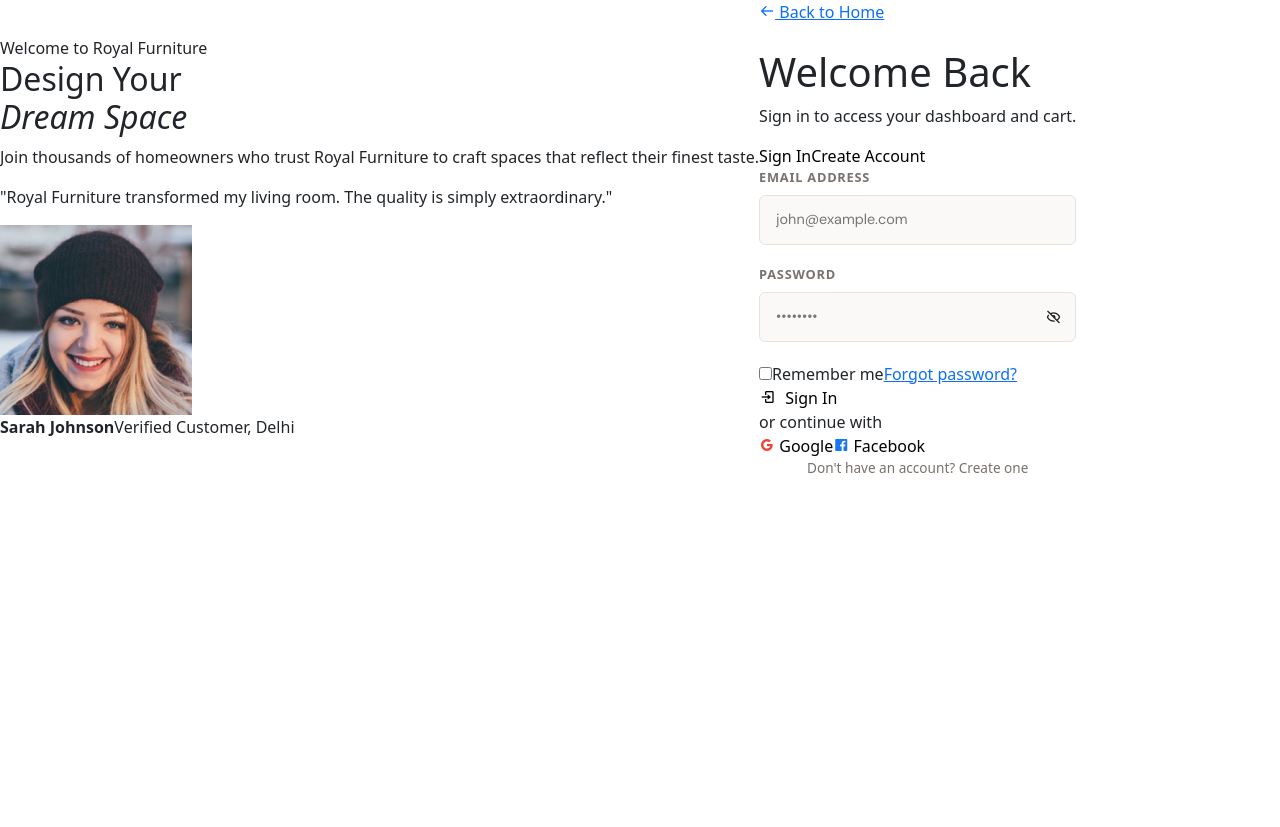
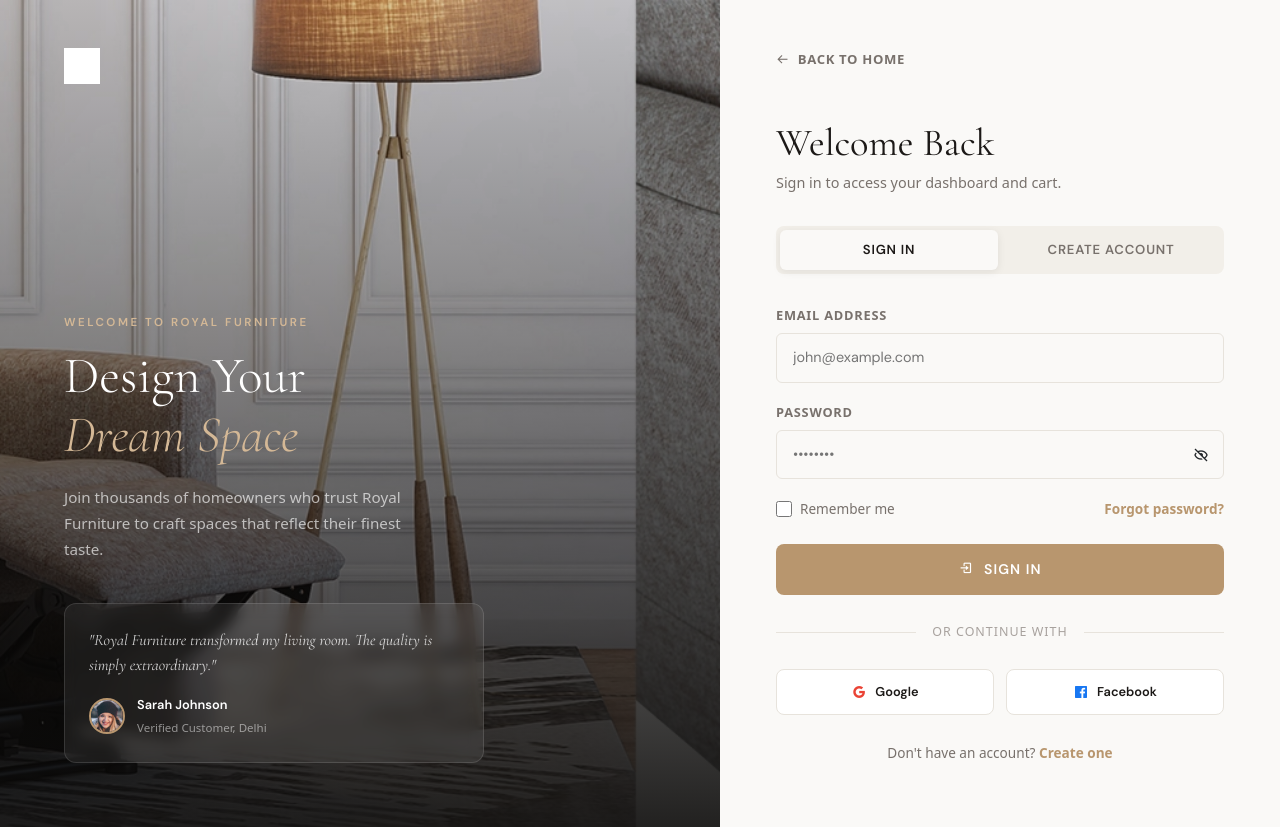
Before and after one commit to blackhole2100/bespoke-luxury-Next.js, a Next.js app: page /signup in a window 1280 px wide. Before the commit the page ends 800 px from the top, so only its background shows below. Built offline with nearby package versions, Linux system fonts and the light colour scheme; no server answers.

Commit message:
fix: restore missing authentication layout styles in globals.css

```diff
--- a/src/app/globals.css
+++ b/src/app/globals.css
@@ -1693,3 +1693,305 @@
     color: var(--text-muted);
     font-size: 1.1rem;
 }
+
+/* ============================================================
+   AUTHENTICATION LAYOUT
+   ============================================================ */
+.auth-layout {
+    display: flex;
+    width: 100%;
+    min-height: 100vh;
+}
+
+/* Left: Image Panel */
+.auth-panel-image {
+    flex: 1.1;
+    background-image: url('/images/animation1.jpg');
+    background-size: cover;
+    background-position: center;
+    position: relative;
+    display: flex;
+    flex-direction: column;
+    justify-content: flex-end;
+    padding: 4rem;
+}
+.auth-panel-image::before {
+    content: '';
+    position: absolute;
+    inset: 0;
+    background: linear-gradient(
+        to top,
+        rgba(10, 9, 8, 0.9) 0%,
+        rgba(10, 9, 8, 0.5) 50%,
+        rgba(10, 9, 8, 0.15) 100%
+    );
+}
+.auth-image-logo {
+    position: absolute;
+    top: 3rem;
+    left: 4rem;
+    z-index: 2;
+}
+.auth-image-logo img {
+    height: 36px;
+    width: auto;
+    filter: brightness(0) invert(1);
+}
+.auth-image-logo .logo-text {
+    font-family: 'Cormorant Garamond', serif;
+    font-size: 1.6rem;
+    font-weight: 500;
+    color: white;
+    letter-spacing: 0.1em;
+    display: none;
+}
+.auth-image-content {
+    position: relative;
+    z-index: 2;
+}
+.auth-image-content .tagline {
+    font-family: 'DM Sans', sans-serif;
+    font-size: 0.72rem;
+    font-weight: 700;
+    letter-spacing: 0.22em;
+    text-transform: uppercase;
+    color: var(--accent-light, #D4B896);
+    margin-bottom: 1rem;
+    display: block;
+}
+.auth-image-content h2 {
+    font-family: 'Cormorant Garamond', serif;
+    font-size: clamp(2.2rem, 4vw, 3.5rem);
+    font-weight: 300;
+    color: white;
+    line-height: 1.15;
+    margin-bottom: 1.25rem;
+}
+.auth-image-content h2 em { font-style: italic; color: var(--accent-light, #D4B896); }
+.auth-image-content p {
+    color: rgba(255,255,255,0.65);
+    font-size: 0.95rem;
+    line-height: 1.7;
+    max-width: 380px;
+}
+
+.auth-testimonial {
+    margin-top: 2.5rem;
+    padding: 1.5rem;
+    background: rgba(255,255,255,0.07);
+    border: 1px solid rgba(255,255,255,0.12);
+    border-radius: 12px;
+    backdrop-filter: blur(8px);
+    max-width: 420px;
+}
+.auth-testimonial blockquote {
+    color: rgba(255,255,255,0.8);
+    font-family: 'Cormorant Garamond', serif;
+    font-style: italic;
+    font-size: 1rem;
+    line-height: 1.6;
+    margin-bottom: 1rem;
+    border-left: none;
+    padding-left: 0;
+}
+.auth-testimonial-author {
+    display: flex;
+    align-items: center;
+    gap: 0.75rem;
+}
+.auth-testimonial-author img {
+    width: 36px; height: 36px;
+    border-radius: 50%;
+    object-fit: cover;
+    border: 2px solid var(--accent, #B8966E);
+}
+.auth-testimonial-author strong {
+    display: block;
+    font-family: 'DM Sans', sans-serif;
+    font-size: 0.8rem;
+    color: white;
+}
+.auth-testimonial-author span {
+    font-size: 0.72rem;
+    color: rgba(255,255,255,0.5);
+}
+
+/* Right: Form Panel */
+.auth-panel-form {
+    flex: 1;
+    display: flex;
+    flex-direction: column;
+    background: var(--bg-primary, #FAF9F7);
+    max-width: 560px;
+    width: 100%;
+    padding: 3rem 3.5rem;
+    overflow-y: auto;
+}
+
+.auth-form-header {
+    display: flex;
+    justify-content: space-between;
+    align-items: center;
+    margin-bottom: 3rem;
+}
+.auth-back-link {
+    display: flex;
+    align-items: center;
+    gap: 0.5rem;
+    font-size: 0.82rem;
+    font-weight: 600;
+    color: var(--text-secondary, #78716C);
+    text-decoration: none;
+    transition: color 0.3s;
+    letter-spacing: 0.05em;
+    text-transform: uppercase;
+}
+.auth-back-link:hover { color: var(--accent, #B8966E); }
+
+.auth-form-title h1 {
+    font-family: 'Cormorant Garamond', serif;
+    font-size: 2.4rem;
+    font-weight: 400;
+    color: var(--text-primary, #1C1917);
+    margin-bottom: 0.4rem;
+}
+.auth-form-title p {
+    font-size: 0.9rem;
+    color: var(--text-secondary, #78716C);
+    margin: 0;
+}
+
+/* Tab switcher */
+.auth-tabs {
+    display: flex;
+    background: var(--bg-tertiary, #F2EFE9);
+    border-radius: 8px;
+    padding: 4px;
+    margin: 2rem 0;
+    gap: 4px;
+}
+.auth-tab {
+    flex: 1;
+    padding: 10px;
+    border-radius: 6px;
+    font-family: 'DM Sans', sans-serif;
+    font-size: 0.82rem;
+    font-weight: 600;
+    letter-spacing: 0.06em;
+    text-transform: uppercase;
+    color: var(--text-secondary, #78716C);
+    background: transparent;
+    border: none;
+    cursor: pointer;
+    transition: all 0.25s;
+}
+.auth-tab.active {
+    background: var(--bg-primary, #FAF9F7);
+    color: var(--text-primary, #1C1917);
+    box-shadow: 0 2px 8px rgba(28,25,23,0.08);
+}
+
+/* Form styling */
+.auth-form { display: none; }
+.auth-form.active { display: block; animation: fadeSlideIn 0.35s var(--ease-out, cubic-bezier(0.22,1,0.36,1)); }
+
+.form-options {
+    display: flex;
+    justify-content: space-between;
+    align-items: center;
+    margin-bottom: 1.5rem;
+}
+.check-label {
+    display: flex;
+    align-items: center;
+    gap: 8px;
+    font-size: 0.85rem;
+    color: var(--text-secondary, #78716C);
+    cursor: pointer;
+}
+.check-label input[type="checkbox"] {
+    width: 16px; height: 16px;
+    accent-color: var(--accent, #B8966E);
+    cursor: pointer;
+}
+.form-link {
+    font-size: 0.85rem;
+    color: var(--accent, #B8966E);
+    font-weight: 600;
+    text-decoration: none;
+    transition: opacity 0.2s;
+}
+.form-link:hover { opacity: 0.75; }
+
+.btn-auth {
+    width: 100%;
+    padding: 15px;
+    background: var(--accent, #B8966E);
+    color: white;
+    border: none;
+    border-radius: 8px;
+    font-family: 'DM Sans', sans-serif;
+    font-size: 0.875rem;
+    font-weight: 700;
+    letter-spacing: 0.08em;
+    text-transform: uppercase;
+    cursor: pointer;
+    transition: all 0.3s;
+    display: flex;
+    align-items: center;
+    justify-content: center;
+    gap: 8px;
+}
+.btn-auth:hover { background: #9A7A56; transform: translateY(-1px); box-shadow: 0 8px 20px rgba(184,150,110,0.35); }
+.btn-auth:active { transform: translateY(0); }
+.btn-auth:disabled { opacity: 0.6; cursor: not-allowed; transform: none; }
+
+/* Divider */
+.auth-divider {
+    display: flex;
+    align-items: center;
+    gap: 1rem;
+    margin: 1.75rem 0;
+    color: var(--text-muted, #A8A29E);
+    font-size: 0.78rem;
+    letter-spacing: 0.08em;
+    text-transform: uppercase;
+}
+.auth-divider::before, .auth-divider::after {
+    content: '';
+    flex: 1;
+    height: 1px;
+    background: var(--border, #E7E3DC);
+}
+
+/* Social Auth Buttons */
+.social-auth { display: flex; gap: 0.75rem; margin-bottom: 1.75rem; }
+.btn-social {
+    flex: 1;
+    padding: 12px;
+    border: 1.5px solid var(--border, #E7E3DC);
+    border-radius: 8px;
+    background: var(--bg-secondary, #FFFFFF);
+    color: var(--text-primary, #1C1917);
+    font-family: 'DM Sans', sans-serif;
+    font-size: 0.8rem;
+    font-weight: 600;
+    cursor: pointer;
+    transition: all 0.2s;
+    display: flex;
+    align-items: center;
+    justify-content: center;
+    gap: 8px;
+}
+.btn-social:hover { border-color: var(--accent, #B8966E); background: var(--accent-bg, rgba(184,150,110,0.06)); }
+.btn-social i { font-size: 1rem; }
+
+/* Responsive */
+@media (max-width: 900px) {
+    .auth-panel-image { display: none; }
+    .auth-panel-form { max-width: 100%; padding: 2.5rem 2rem; }
+}
+@media (max-width: 480px) {
+    .auth-panel-form { padding: 2rem 1.25rem; }
+    .social-auth { flex-direction: column; }
+}
```
